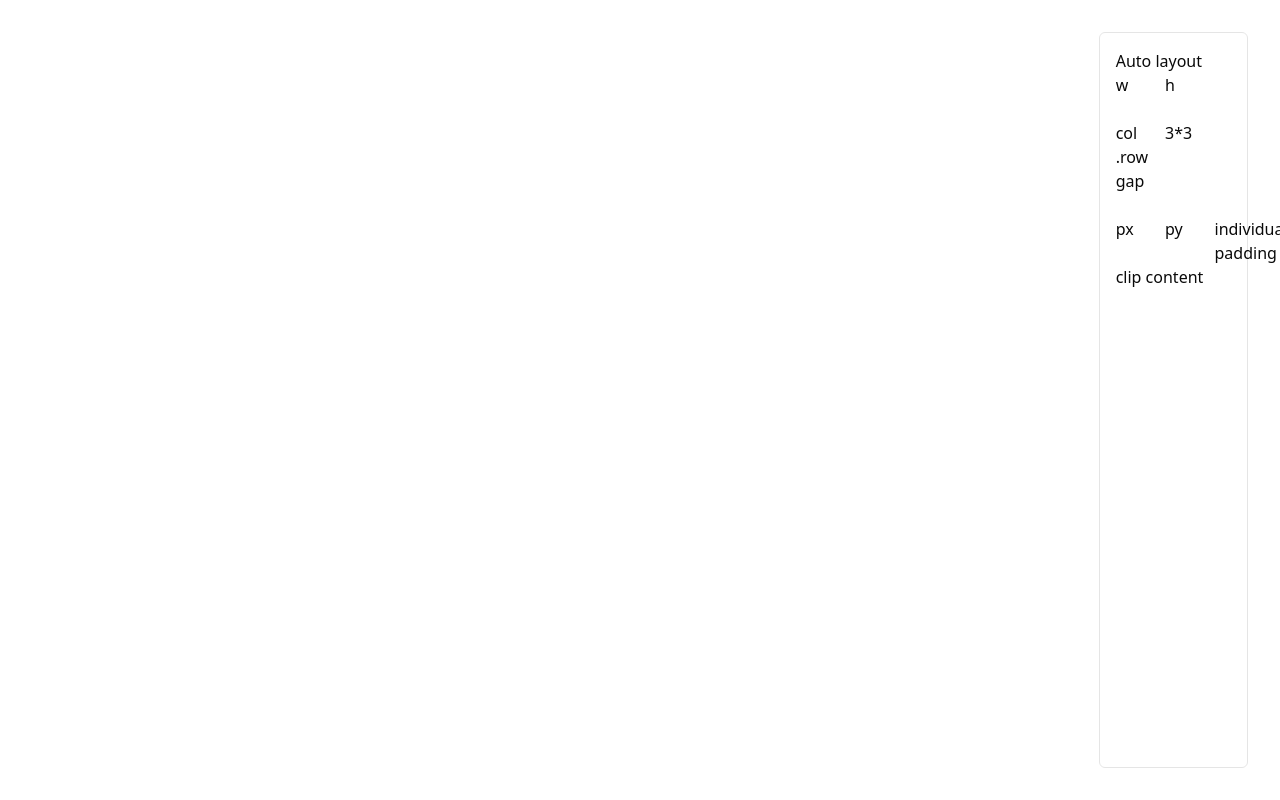
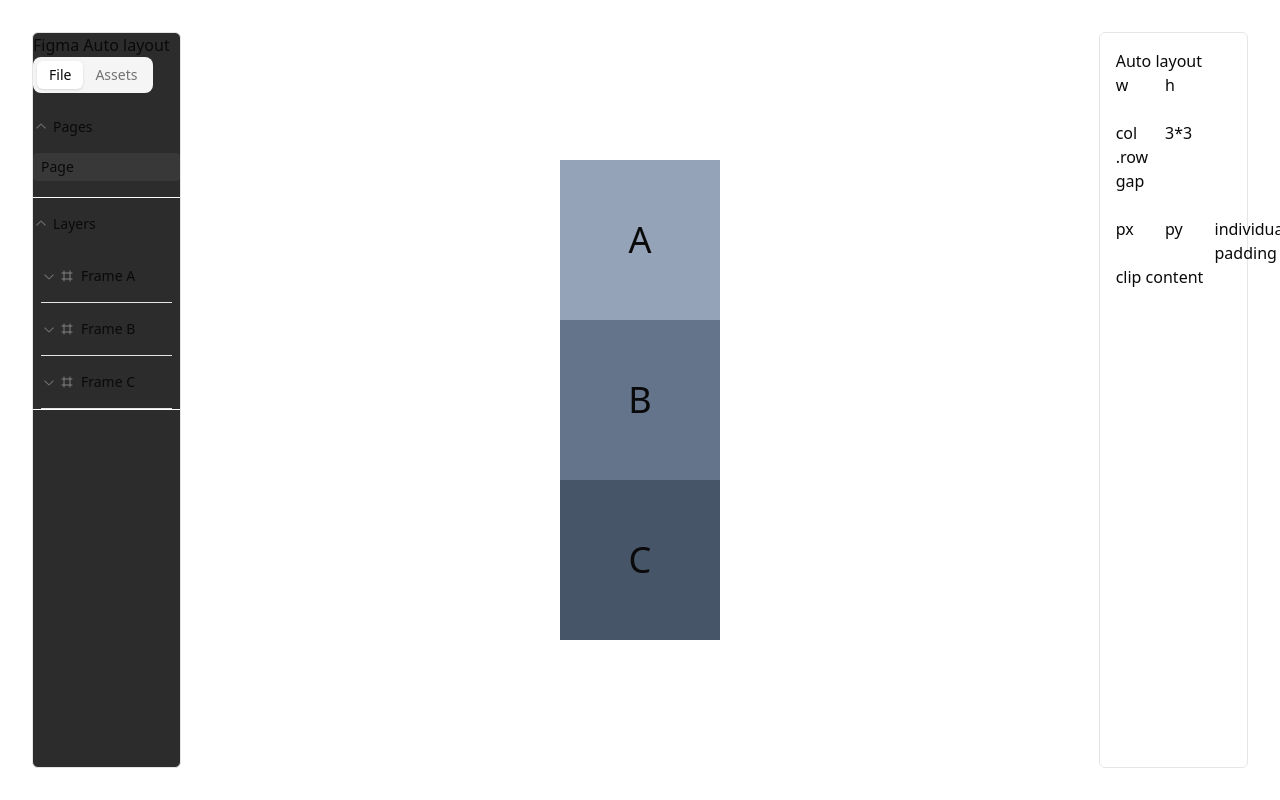
Before and after one commit to sasha1107/figma-autolayout, a React (Vite) app: page / in a window 1280 px wide. Built offline with nearby package versions, Linux system fonts and the light colour scheme.

Commit message:
feat: box 배치

```diff
--- a/src/App.tsx
+++ b/src/App.tsx
@@ -1,11 +1,19 @@
 import { ThemeProvider } from "@/components/theme-provider";
 import DesignPanel from "./components/DesignPanel";
+import LayerPanel from "./components/LayerPanel";
+import Box from "./components/Box";
 
 function App() {
   return (
     <ThemeProvider>
-      <div className="w-dvw h-dvh">
+      <div className="w-dvw h-dvh flex justify-center items-center">
+        <LayerPanel />
         <DesignPanel />
+        <div>
+          <Box className="bg-slate-400">A</Box>
+          <Box className="bg-slate-500">B</Box>
+          <Box className="bg-slate-600">C</Box>
+        </div>
       </div>
     </ThemeProvider>
   );
--- /dev/null
+++ b/src/components/Box.tsx
@@ -0,0 +1,19 @@
+import type { ComponentProps, PropsWithChildren } from "react";
+import { twMerge } from "tailwind-merge";
+
+interface BoxProps extends ComponentProps<"div">, PropsWithChildren {}
+const Box = ({ className, children, ...props }: BoxProps) => {
+  return (
+    <div
+      className={twMerge(
+        "w-40 h-40 flex justify-center items-center text-4xl",
+        className
+      )}
+      {...props}
+    >
+      {children}
+    </div>
+  );
+};
+
+export default Box;
```
